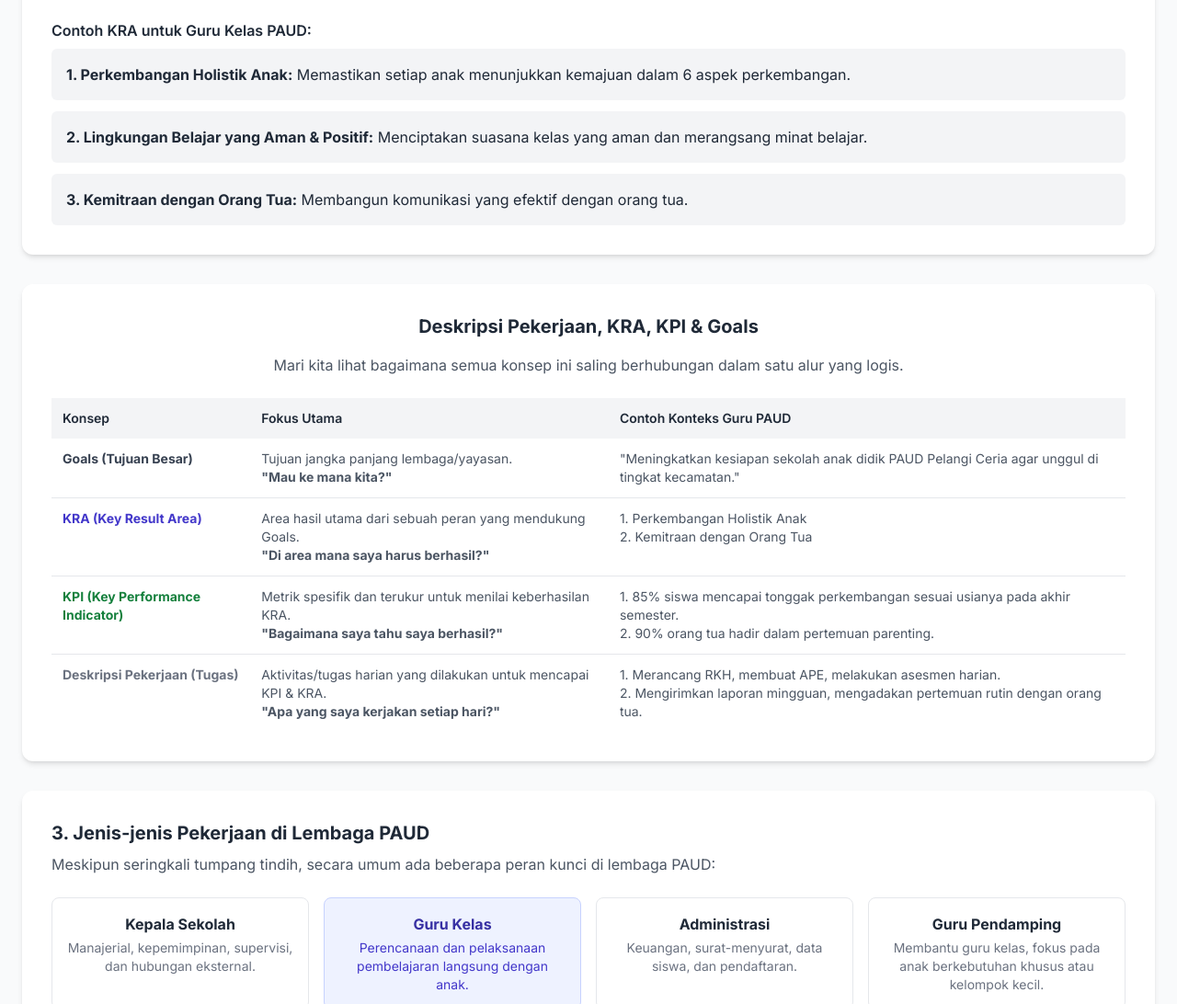
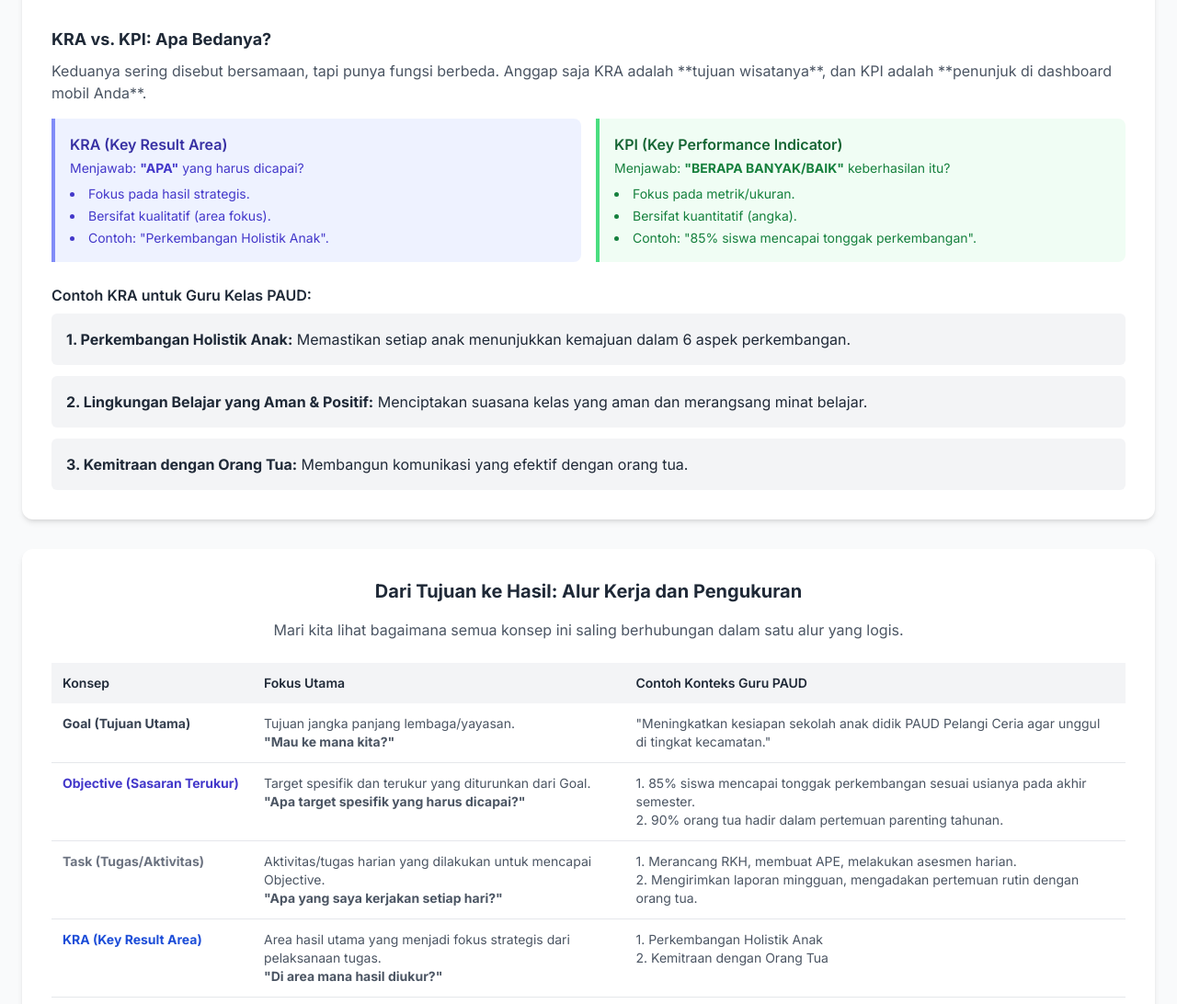
Before and after one commit to djatmikosuwandi/training-management, a plain HTML site: page pertemuan_7.html in a window 1280 px wide. Shown: the part 1928-3020 px from the top of the page at 92% size. Drawn offline with nearby package versions, Linux system fonts and the light colour scheme.

Commit message:
Update pertemuan_7.html

```diff
--- a/pertemuan_7.html
+++ b/pertemuan_7.html
@@ -108,6 +108,32 @@
                     <li><strong>Memberi Kejelasan & Motivasi:</strong> Guru tahu persis apa definisi "sukses" dalam perannya, sehingga lebih termotivasi.</li>
                 </ul>
 
+                <!-- KRA vs KPI Section -->
+                <div class="mt-8 mb-6">
+                    <h4 class="text-lg font-bold text-gray-800">KRA vs. KPI: Apa Bedanya?</h4>
+                    <p class="mt-2 text-gray-600">Keduanya sering disebut bersamaan, tapi punya fungsi berbeda. Anggap saja KRA adalah **tujuan wisatanya**, dan KPI adalah **penunjuk di dashboard mobil Anda**.</p>
+                    <div class="mt-4 grid md:grid-cols-2 gap-4">
+                        <div class="bg-indigo-50 border-l-4 border-indigo-400 p-4 rounded-r-lg">
+                            <h5 class="font-semibold text-indigo-800">KRA (Key Result Area)</h5>
+                            <p class="text-sm text-indigo-700 mt-1">Menjawab: <span class="font-bold">"APA"</span> yang harus dicapai?</p>
+                            <ul class="list-disc list-inside space-y-1 text-sm text-indigo-700 mt-2">
+                                <li>Fokus pada hasil strategis.</li>
+                                <li>Bersifat kualitatif (area fokus).</li>
+                                <li>Contoh: "Perkembangan Holistik Anak".</li>
+                            </ul>
+                        </div>
+                        <div class="bg-green-50 border-l-4 border-green-400 p-4 rounded-r-lg">
+                            <h5 class="font-semibold text-green-800">KPI (Key Performance Indicator)</h5>
+                            <p class="text-sm text-green-700 mt-1">Menjawab: <span class="font-bold">"BERAPA BANYAK/BAIK"</span> keberhasilan itu?</p>
+                            <ul class="list-disc list-inside space-y-1 text-sm text-green-700 mt-2">
+                                <li>Fokus pada metrik/ukuran.</li>
+                                <li>Bersifat kuantitatif (angka).</li>
+                                <li>Contoh: "85% siswa mencapai tonggak perkembangan".</li>
+                            </ul>
+                        </div>
+                    </div>
+                </div>
+
                 <h5 class="font-semibold mb-2">Contoh KRA untuk Guru Kelas PAUD:</h5>
                 <ul class="space-y-3">
                     <li class="p-4 bg-gray-100 rounded-md"><strong>1. Perkembangan Holistik Anak:</strong> Memastikan setiap anak menunjukkan kemajuan dalam 6 aspek perkembangan.</li>
@@ -118,7 +144,7 @@
 
             <!-- Tabel Perbandingan Baru -->
             <div class="bg-white p-8 rounded-xl shadow-md mb-8 overflow-x-auto">
-                <h4 class="text-xl font-bold text-gray-800 mb-4 text-center">Deskripsi Pekerjaan, KRA, KPI & Goals</h4>
+                <h4 class="text-xl font-bold text-gray-800 mb-4 text-center">Dari Tujuan ke Hasil: Alur Kerja dan Pengukuran</h4>
                 <p class="text-center text-gray-600 mb-6">Mari kita lihat bagaimana semua konsep ini saling berhubungan dalam satu alur yang logis.</p>
                 <table class="w-full text-sm min-w-full">
                     <thead class="bg-gray-100">
@@ -130,24 +156,29 @@
                     </thead>
                     <tbody>
                         <tr class="border-b">
-                            <td class="p-3 font-bold text-gray-700 align-top">Goals (Tujuan Besar)</td>
+                            <td class="p-3 font-bold text-gray-700 align-top">Goal (Tujuan Utama)</td>
                             <td class="p-3 text-gray-600 align-top">Tujuan jangka panjang lembaga/yayasan. <br><strong>"Mau ke mana kita?"</strong></td>
                             <td class="p-3 text-gray-600 align-top">"Meningkatkan kesiapan sekolah anak didik PAUD Pelangi Ceria agar unggul di tingkat kecamatan."</td>
                         </tr>
                         <tr class="border-b">
-                            <td class="p-3 font-bold text-indigo-700 align-top">KRA (Key Result Area)</td>
-                            <td class="p-3 text-gray-600 align-top">Area hasil utama dari sebuah peran yang mendukung Goals. <br><strong>"Di area mana saya harus berhasil?"</strong></td>
-                            <td class="p-3 text-gray-600 align-top">1. Perkembangan Holistik Anak <br>2. Kemitraan dengan Orang Tua</td>
+                            <td class="p-3 font-bold text-indigo-700 align-top">Objective (Sasaran Terukur)</td>
+                            <td class="p-3 text-gray-600 align-top">Target spesifik dan terukur yang diturunkan dari Goal. <br><strong>"Apa target spesifik yang harus dicapai?"</strong></td>
+                            <td class="p-3 text-gray-600 align-top">1. 85% siswa mencapai tonggak perkembangan sesuai usianya pada akhir semester. <br> 2. 90% orang tua hadir dalam pertemuan parenting tahunan.</td>
                         </tr>
                         <tr class="border-b">
-                            <td class="p-3 font-bold text-green-700 align-top">KPI (Key Performance Indicator)</td>
-                            <td class="p-3 text-gray-600 align-top">Metrik spesifik dan terukur untuk menilai keberhasilan KRA. <br><strong>"Bagaimana saya tahu saya berhasil?"</strong></td>
-                            <td class="p-3 text-gray-600 align-top">1. 85% siswa mencapai tonggak perkembangan sesuai usianya pada akhir semester. <br> 2. 90% orang tua hadir dalam pertemuan parenting.</td>
+                            <td class="p-3 font-bold text-gray-500 align-top">Task (Tugas/Aktivitas)</td>
+                            <td class="p-3 text-gray-600 align-top">Aktivitas/tugas harian yang dilakukan untuk mencapai Objective. <br><strong>"Apa yang saya kerjakan setiap hari?"</strong></td>
+                            <td class="p-3 text-gray-600 align-top">1. Merancang RKH, membuat APE, melakukan asesmen harian. <br> 2. Mengirimkan laporan mingguan, mengadakan pertemuan rutin dengan orang tua.</td>
+                        </tr>
+                        <tr class="border-b">
+                            <td class="p-3 font-bold text-blue-700 align-top">KRA (Key Result Area)</td>
+                            <td class="p-3 text-gray-600 align-top">Area hasil utama yang menjadi fokus strategis dari pelaksanaan tugas. <br><strong>"Di area mana hasil diukur?"</strong></td>
+                            <td class="p-3 text-gray-600 align-top">1. Perkembangan Holistik Anak<br>2. Kemitraan dengan Orang Tua</td>
                         </tr>
                         <tr>
-                            <td class="p-3 font-bold text-gray-500 align-top">Deskripsi Pekerjaan (Tugas)</td>
-                            <td class="p-3 text-gray-600 align-top">Aktivitas/tugas harian yang dilakukan untuk mencapai KPI & KRA. <br><strong>"Apa yang saya kerjakan setiap hari?"</strong></td>
-                            <td class="p-3 text-gray-600 align-top">1. Merancang RKH, membuat APE, melakukan asesmen harian. <br> 2. Mengirimkan laporan mingguan, mengadakan pertemuan rutin dengan orang tua.</td>
+                            <td class="p-3 font-bold text-green-700 align-top">KPI (Key Performance Indicator)</td>
+                            <td class="p-3 text-gray-600 align-top">Metrik spesifik yang mengukur tingkat keberhasilan pada KRA. <br><strong>"Bagaimana keberhasilan diukur?"</strong></td>
+                            <td class="p-3 text-gray-600 align-top">1. Persentase pencapaian tonggak perkembangan.<br>2. Tingkat kehadiran orang tua.</td>
                         </tr>
                     </tbody>
                 </table>
```
